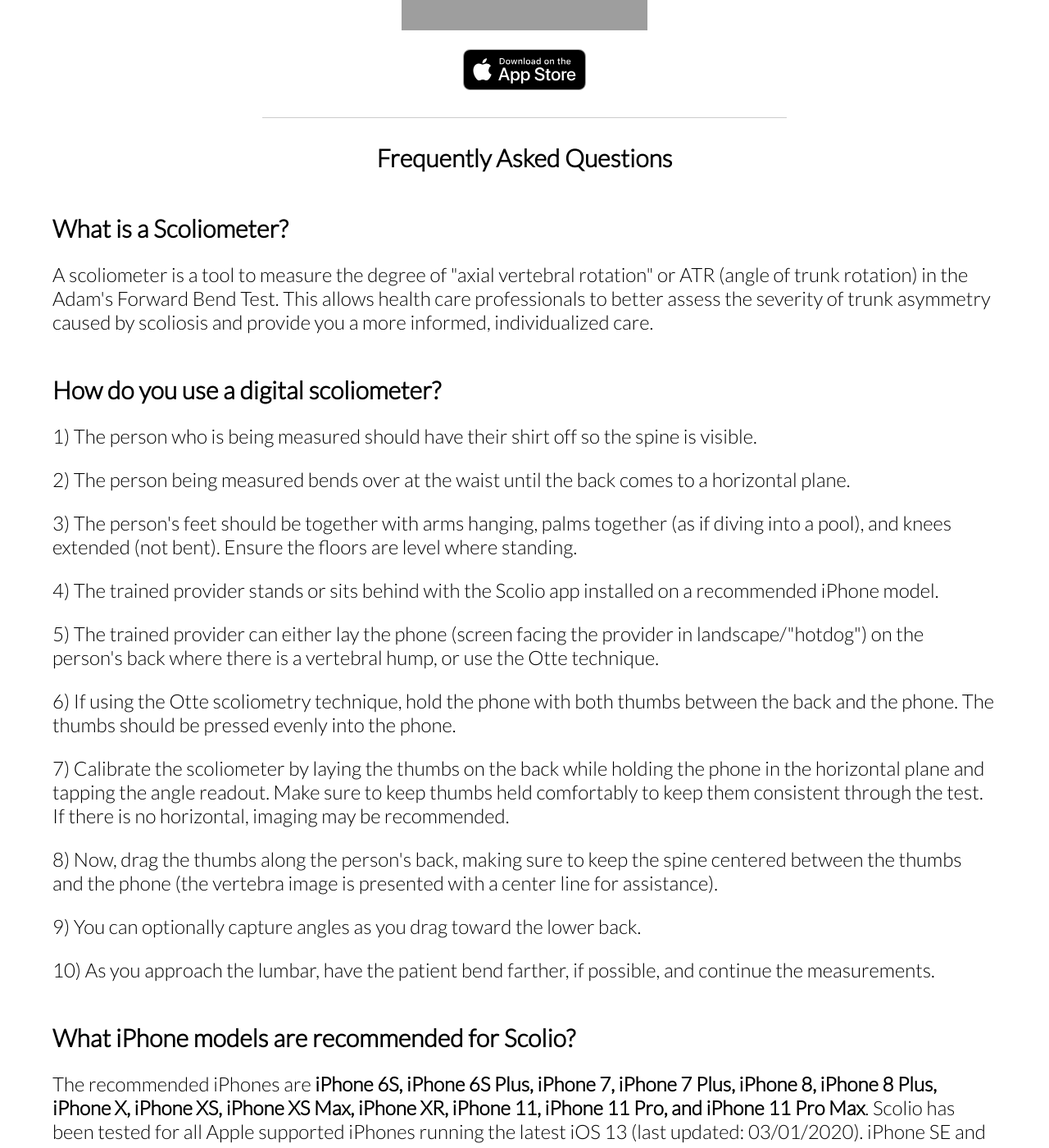
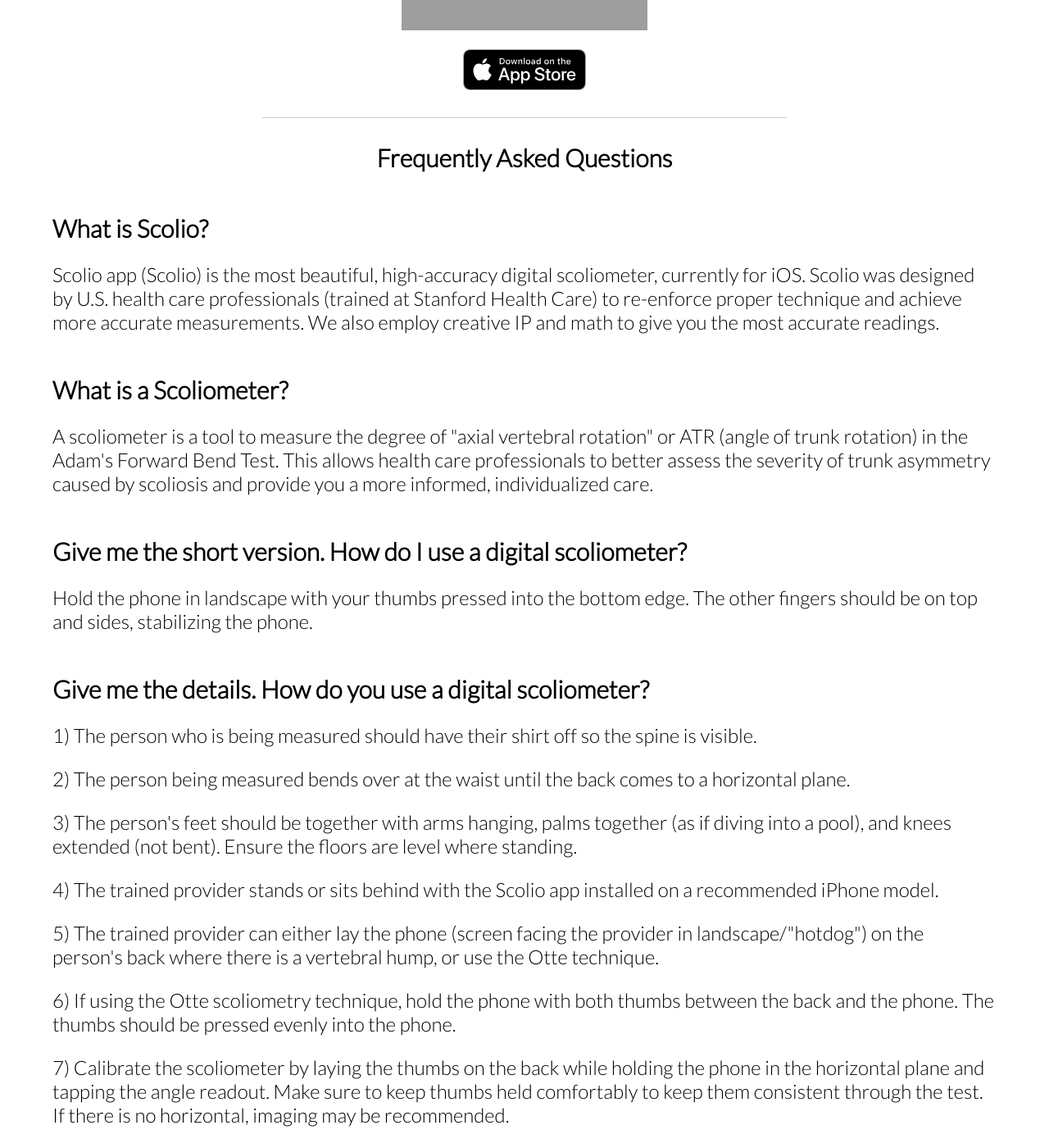
Before and after one commit to KoalaHealth/koalahealth.github.io, a Jekyll site: the page built from _pages/scolio.md, in a window 1280 px wide and 1400 px high, scrolled down 631 px. Shown: the whole window at 82% size. Built offline with Jekyll 4.4.1, drawn with Linux system fonts in a browser that asks for light colours; grey boxes are pictures that could not be loaded.

Commit message:
Add additional question

```diff
--- a/_includes/scolio/faqs.html
+++ b/_includes/scolio/faqs.html
@@ -1,11 +1,16 @@
 <section class="plain-container" style="margin: 30px auto; text-align: left;">
     <h2 style="font-size: 30px; text-align: center;">Frequently Asked Questions</h2>
 
+    <h3>What is Scolio?</h3>
+    <p>Scolio app (Scolio) is the most beautiful, high-accuracy digital scoliometer, currently for iOS.  Scolio was designed by U.S. health care professionals (trained at Stanford Health Care) to re-enforce proper technique and achieve more accurate measurements.  We also employ creative IP and math to give you the most accurate readings.</p>
 
     <h3>What is a Scoliometer?</h3>
     <p>A scoliometer is a tool to measure the degree of "axial vertebral rotation" or ATR (angle of trunk rotation) in the Adam's Forward Bend Test.  This allows health care professionals to better assess the severity of trunk asymmetry caused by scoliosis and provide you a more informed, individualized care.</p>
 
-    <h3>How do you use a digital scoliometer?</h3>
+    <h3>Give me the short version.  How do I use a digital scoliometer?</h3>
+    <p>Hold the phone in landscape with your thumbs pressed into the bottom edge.  The other fingers should be on top and sides, stabilizing the phone.</p>
+
+    <h3>Give me the details. How do you use a digital scoliometer?</h3>
     <p>1) The person who is being measured should have their shirt off so the spine is visible.</p>
     <p>2) The person being measured bends over at the waist until the back comes to a horizontal plane.</p>
     <p>3) The person's feet should be together with arms hanging, palms together (as if diving into a pool), and knees extended (not bent).  Ensure the floors are level where standing.</p>
```
